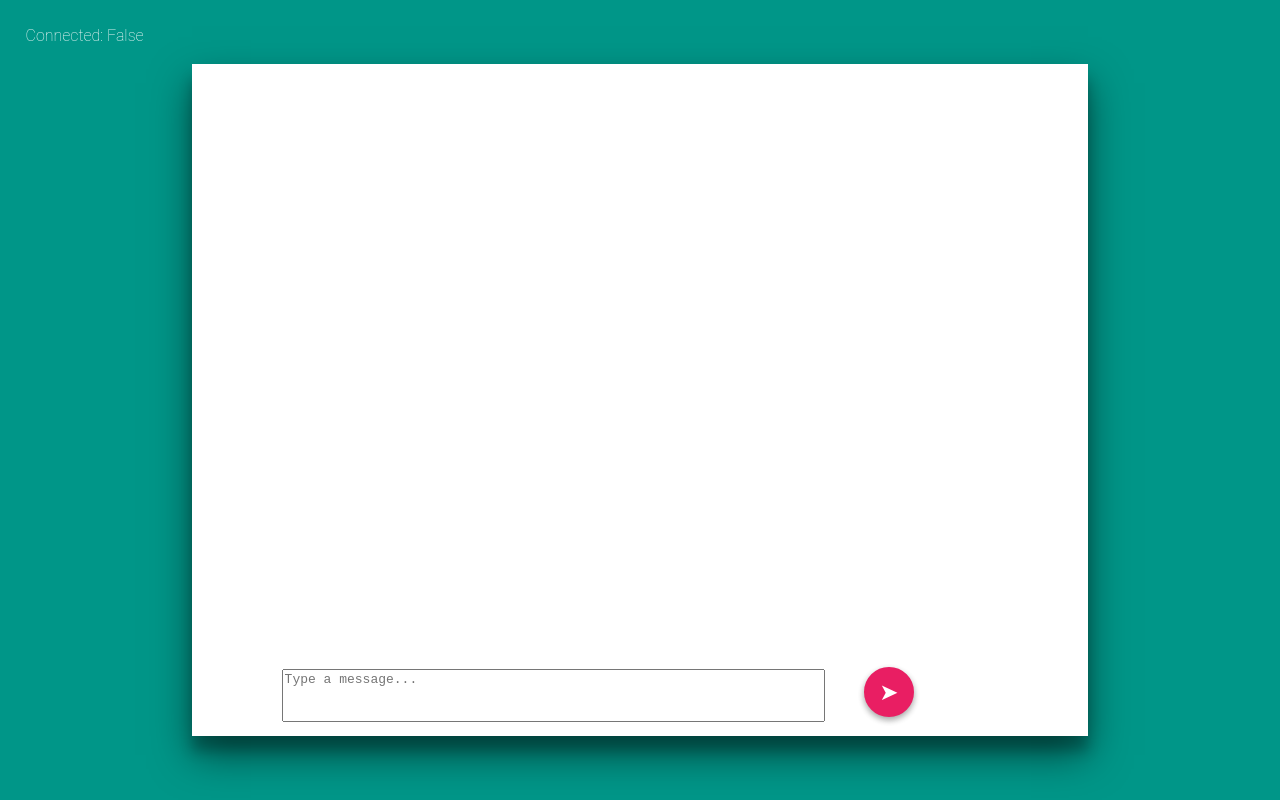
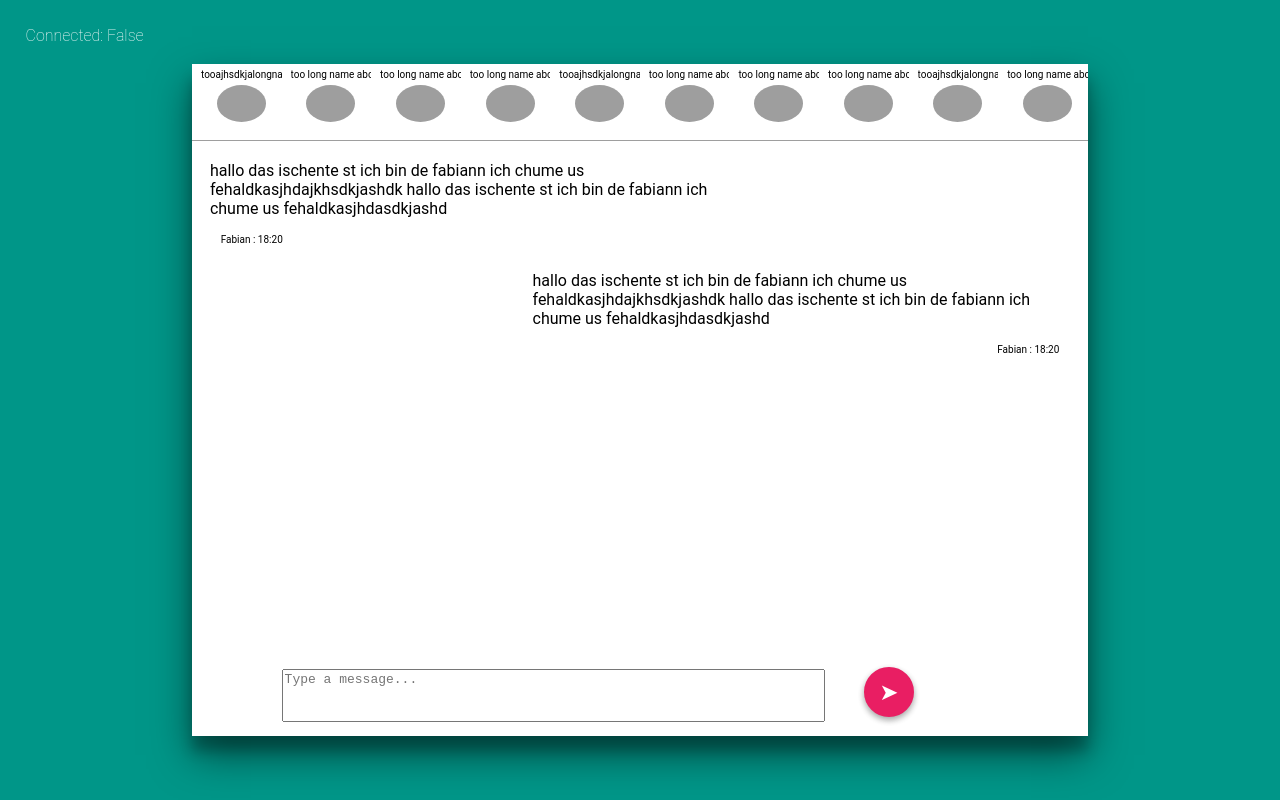
Before and after one commit to fabianbaechli/web_chat, a website: page frontend/chat_page/room/index.html in a window 1280 px wide. Drawn offline with Linux system fonts and the light colour scheme; no server answers; grey boxes are pictures that could not be loaded.

Commit message:
displaying user images works

```diff
--- a/frontend/chat_page/room/index.html
+++ b/frontend/chat_page/room/index.html
@@ -8,12 +8,82 @@
 <body>
 <p id="connectionState">Connected: False</p>
 <div id="chat_background">
-    <div class ="chat">
+    <div class="chat">
+        <div class="userDisplay">
+            <div class="imageTextPair">
+                <p class="userName">tooajhsdkjalongnameabcs</p>
+                <img class="userImage"
+                     src="http://i.dailymail.co.uk/i/pix/2016/08/18/09/375B052F00000578-3746644-image-a-15_1471508263242.jpg">
+            </div>
+            <div class="imageTextPair">
+                <p class="userName">too long name abcs</p>
+                <img class="userImage"
+                     src="http://i.dailymail.co.uk/i/pix/2016/08/18/09/375B052F00000578-3746644-image-a-15_1471508263242.jpg">
+            </div>
+            <div class="imageTextPair">
+                <p class="userName">too long name abcs</p>
+                <img class="userImage"
+                     src="http://i.dailymail.co.uk/i/pix/2016/08/18/09/375B052F00000578-3746644-image-a-15_1471508263242.jpg">
+            </div>
+            <div class="imageTextPair">
+                <p class="userName">too long name abcs</p>
+                <img class="userImage"
+                     src="http://i.dailymail.co.uk/i/pix/2016/08/18/09/375B052F00000578-3746644-image-a-15_1471508263242.jpg">
+            </div>
+            <div class="imageTextPair">
+                <p class="userName">tooajhsdkjalongnameabcs</p>
+                <img class="userImage"
+                     src="http://i.dailymail.co.uk/i/pix/2016/08/18/09/375B052F00000578-3746644-image-a-15_1471508263242.jpg">
+            </div>
+            <div class="imageTextPair">
+                <p class="userName">too long name abcs</p>
+                <img class="userImage"
+                     src="http://i.dailymail.co.uk/i/pix/2016/08/18/09/375B052F00000578-3746644-image-a-15_1471508263242.jpg">
+            </div>
+            <div class="imageTextPair">
+                <p class="userName">too long name abcs</p>
+                <img class="userImage"
+                     src="http://i.dailymail.co.uk/i/pix/2016/08/18/09/375B052F00000578-3746644-image-a-15_1471508263242.jpg">
+            </div>
+            <div class="imageTextPair">
+                <p class="userName">too long name abcs</p>
+                <img class="userImage"
+                     src="http://i.dailymail.co.uk/i/pix/2016/08/18/09/375B052F00000578-3746644-image-a-15_1471508263242.jpg">
+            </div>
+            <div class="imageTextPair">
+                <p class="userName">tooajhsdkjalongnameabcs</p>
+                <img class="userImage"
+                     src="http://i.dailymail.co.uk/i/pix/2016/08/18/09/375B052F00000578-3746644-image-a-15_1471508263242.jpg">
+            </div>
+            <div class="imageTextPair">
+                <p class="userName">too long name abcs</p>
+                <img class="userImage"
+                     src="http://i.dailymail.co.uk/i/pix/2016/08/18/09/375B052F00000578-3746644-image-a-15_1471508263242.jpg">
+            </div>
+            <div class="imageTextPair">
+                <p class="userName">too long name abcs</p>
+                <img class="userImage"
+                     src="http://i.dailymail.co.uk/i/pix/2016/08/18/09/375B052F00000578-3746644-image-a-15_1471508263242.jpg">
+            </div>
+            <div class="imageTextPair">
+                <p class="userName">too long name abcs</p>
+                <img class="userImage"
+                     src="http://i.dailymail.co.uk/i/pix/2016/08/18/09/375B052F00000578-3746644-image-a-15_1471508263242.jpg">
+            </div>
+        </div>
+
         <ol id="table">
             <li class="other">
-
+                <p class="message_content">hallo das ischente st ich bin de fabiann ich chume us
+                    fehaldkasjhdajkhsdkjashdk
+                    hallo das ischente st ich bin de fabiann ich chume us fehaldkasjhdasdkjashd</p>
+                <p class="senderInfo">Fabian : 18:20</p>
             </li>
             <li class="own">
+                <p class="message_content">hallo das ischente st ich bin de fabiann ich chume us
+                    fehaldkasjhdajkhsdkjashdk
+                    hallo das ischente st ich bin de fabiann ich chume us fehaldkasjhdasdkjashd</p>
+                <p class="senderInfo">Fabian : 18:20</p>
 
             </li>
         </ol>
--- a/frontend/chat_page/room/script.js
+++ b/frontend/chat_page/room/script.js
@@ -26,11 +26,13 @@ httpRequest("/chat_page/room/users_in_room?id=" + id, "GET", (response) => {
             document.getElementById("connectionState").innerHTML = "Connected as: " + roomInformation.username;
             userId = roomInformation.userId;
             roomParticipants = roomInformation.users;
+            /*
             for (let i = 0; i < roomParticipants.length; i++) {
                 let displayImage = document.createElement("img");
                 displayImage.src = roomParticipants[i].image;
                 document.body.appendChild(displayImage);
             }
+            */
         }
     } catch (e) {
         console.log("Server is broken boiii");
--- a/frontend/chat_page/room/style.css
+++ b/frontend/chat_page/room/style.css
@@ -83,7 +83,6 @@ a {
 .chat {
     width: 100%;
     height: 75%;
-    top: 5%;
     position: relative;
 }
 
@@ -142,3 +141,35 @@ li {
     text-align: right;
     margin-right: 2%;
 }
+
+.userDisplay {
+    border-bottom: 1px solid #9E9E9E;
+    height: 15%;
+    display: inline-block;
+    white-space: nowrap;
+    overflow-y: scroll;
+}
+.userDisplay .imageTextPair {
+    text-align: center;
+    float: left;
+    width: 9%;
+    height: 100%;
+    overflow:hidden;
+    white-space:nowrap;
+    text-overflow: ellipsis;
+    margin-left: 1%;
+}
+.userDisplay .imageTextPair .userImage {
+    width: 75%;
+    height: auto;
+    max-width: 49px;
+    -webkit-border-radius: 50%;
+    -moz-border-radius: 50%;
+    border-radius: 50%;
+}
+
+.userDisplay .imageTextPair .userName {
+    font-size: 10px;
+    margin-bottom: 5px;
+    margin-top: 5px;
+}
```
